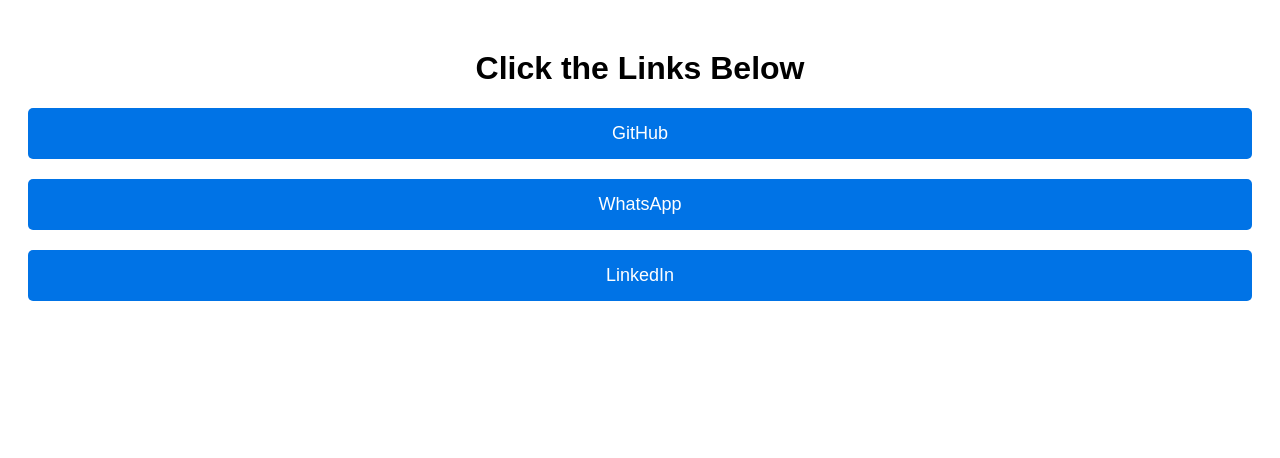
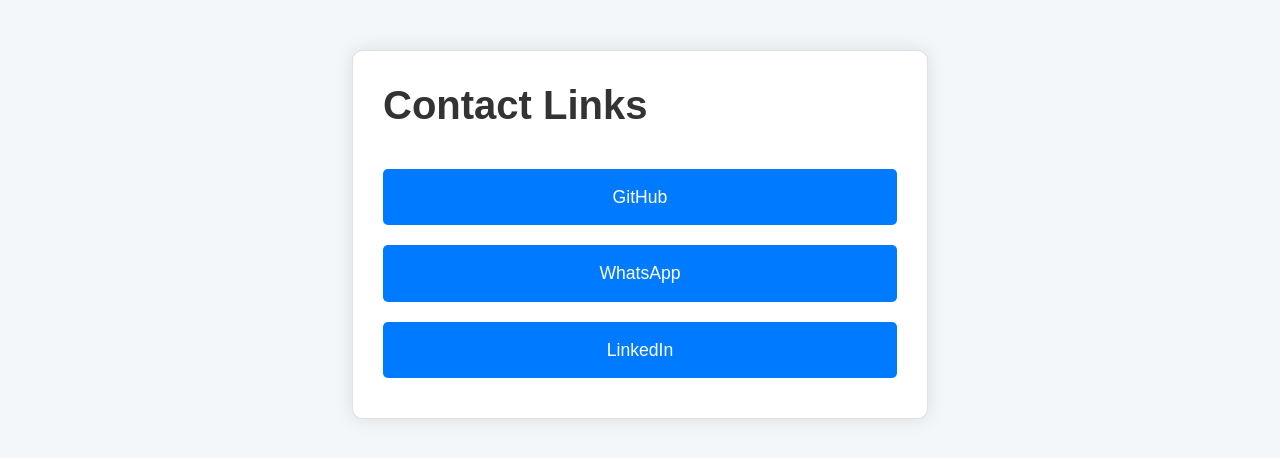
Before and after one commit to MehdiMahmoudico/contact-links, a plain HTML site: page index.html in a window 1280 px wide. Drawn offline with nearby package versions, Linux system fonts and the light colour scheme.

Commit message:
Update index.html

```diff
--- a/index.html
+++ b/index.html
@@ -1,20 +1,59 @@
-
 <!DOCTYPE html>
 <html lang="en">
 <head>
     <meta charset="UTF-8">
     <meta name="viewport" content="width=device-width, initial-scale=1.0">
     <title>Contact Links</title>
+    <link href="https://cdn.jsdelivr.net/npm/bootstrap@5.1.3/dist/css/bootstrap.min.css" rel="stylesheet">
     <style>
-        body { font-family: Arial, sans-serif; text-align: center; margin-top: 50px; }
-        a { display: block; margin: 20px; padding: 15px; background-color: #0073e6; color: white; text-decoration: none; font-size: 18px; border-radius: 5px; }
-        a:hover { background-color: #005bb5; }
+        body {
+            background-color: #f4f7fa;
+            font-family: 'Arial', sans-serif;
+            margin-top: 50px;
+        }
+        .container {
+            max-width: 600px;
+        }
+        .card {
+            padding: 30px;
+            border-radius: 10px;
+            box-shadow: 0 0 20px rgba(0, 0, 0, 0.1);
+            background-color: white;
+        }
+        h1 {
+            margin-bottom: 30px;
+            font-size: 2.5rem;
+            font-weight: bold;
+            color: #333;
+        }
+        .btn-custom {
+            display: block;
+            margin: 10px 0;
+            padding: 15px;
+            background-color: #007bff;
+            color: white;
+            text-decoration: none;
+            text-align: center;
+            font-size: 1.1rem;
+            border-radius: 5px;
+            transition: background-color 0.3s ease;
+        }
+        .btn-custom:hover {
+            background-color: #0056b3;
+        }
     </style>
 </head>
 <body>
-    <h1>Click the Links Below</h1>
-    <a href="https://github.com/MehdiMahmoudico" target="_blank">GitHub</a>
-    <a href="https://wa.me/55485124" target="_blank">WhatsApp</a>
-    <a href="https://www.linkedin.com/mynetwork/grow/?skipRedirect=true" target="_blank">LinkedIn</a>
+
+    <div class="container">
+        <div class="card">
+            <h1>Contact Links</h1>
+            <a href="https://github.com/MehdiMahmoudico" class="btn-custom" target="_blank">GitHub</a>
+            <a href="https://wa.me/55485124" class="btn-custom" target="_blank">WhatsApp</a>
+            <a href="https://www.linkedin.com/mynetwork/grow/?skipRedirect=true" class="btn-custom" target="_blank">LinkedIn</a>
+        </div>
+    </div>
+
+    <script src="https://cdn.jsdelivr.net/npm/bootstrap@5.1.3/dist/js/bootstrap.bundle.min.js"></script>
 </body>
 </html>
```
